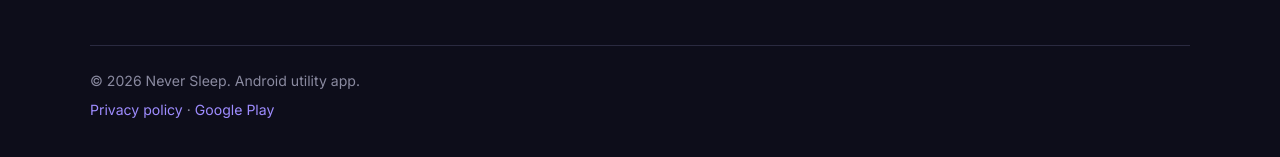
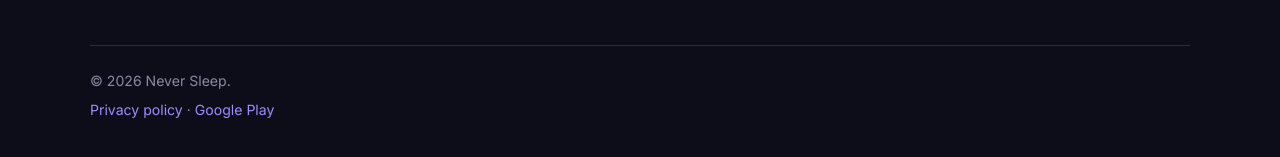
Before and after one commit to Lizzergas/never-sleep, an Astro site in the folder web/apps/landing/: page / in a window 1280 px wide. Shown: the part 1282-1439 px from the top of the page. Built offline with nearby package versions, Linux system fonts and the light colour scheme; Astro itself is replaced by a stand-in of ours.

Commit message:
fix(landing): drop "Android utility app." tagline from the footer
Leaves the footer copyright as just "© <year> Never Sleep."

Co-Authored-By: Claude Opus 4.8 (1M context) <noreply@anthropic.com>

```diff
--- a/web/apps/landing/src/layouts/SiteLayout.astro
+++ b/web/apps/landing/src/layouts/SiteLayout.astro
@@ -67,7 +67,7 @@ function navCurrent(href: string) {
             <slot />
         </main>
         <footer class="site-footer">
-            <p>© {new Date().getFullYear()} Never Sleep. Android utility app.</p>
+            <p>© {new Date().getFullYear()} Never Sleep.</p>
             <p>
                 <a href="/privacy">Privacy policy</a>
                 ·
```
